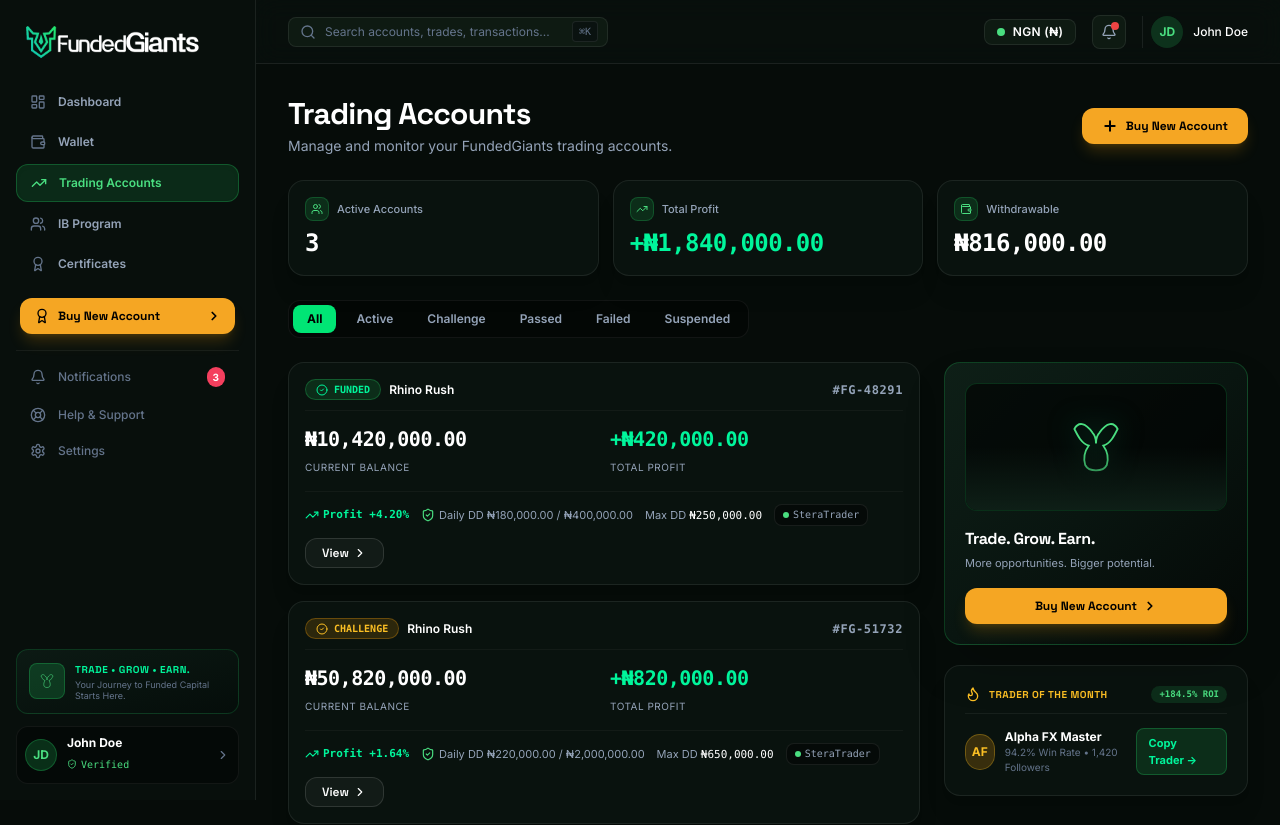
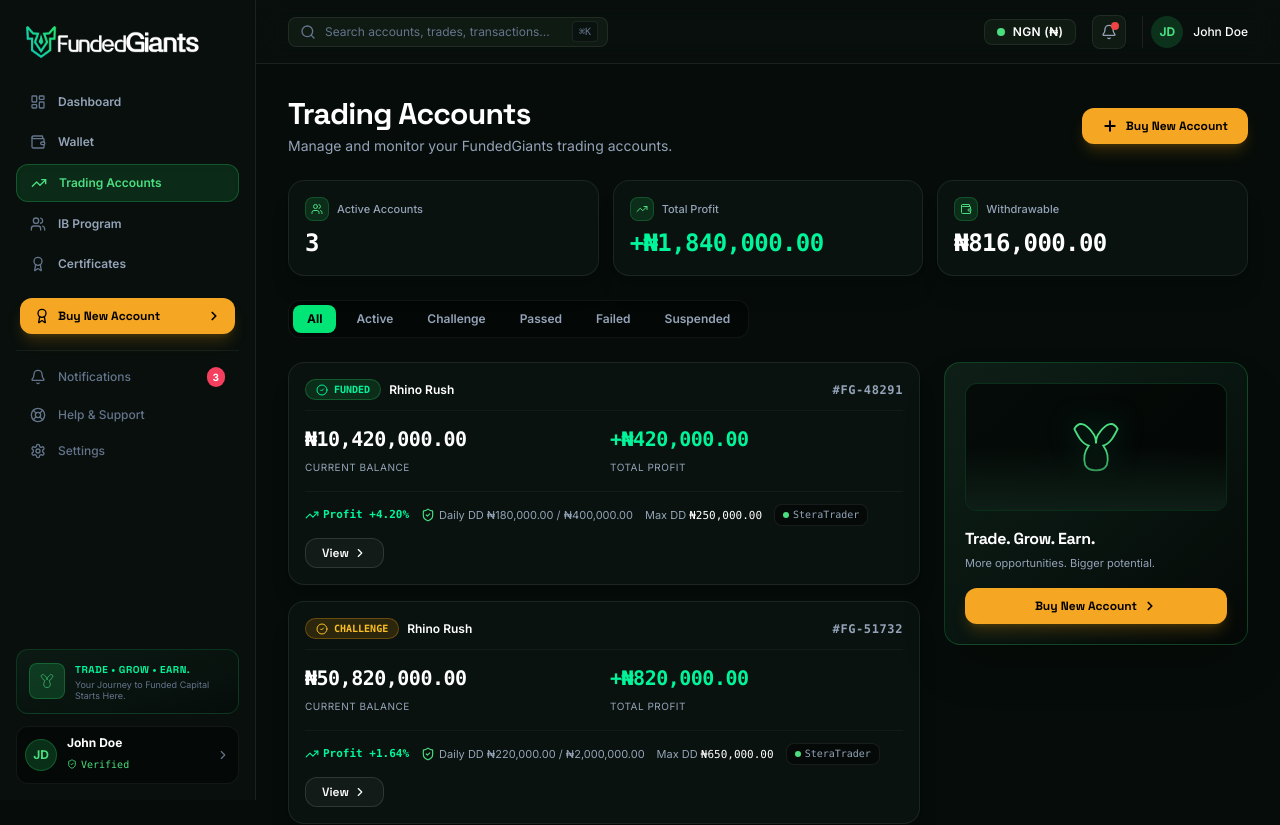
Before and after one commit to fundedgiantsng/den, a Next.js app in the folder apps/trader-web/: page /dashboard/trading-accounts in a window 1280 px wide. Shown: the top 825 px of the page. Built offline with nearby package versions, Linux system fonts and the light colour scheme.

Commit message:
refactor: remove Trader of the Month cards from main dashboard and trading accounts

```diff
--- a/apps/trader-web/src/app/dashboard/page.tsx
+++ b/apps/trader-web/src/app/dashboard/page.tsx
@@ -20,7 +20,6 @@ import {
   Copy,
   Check,
   Sparkles,
-  Flame,
   ArrowRight,
 } from 'lucide-react';
 import { formatNaira } from '@/lib/format';
@@ -472,39 +471,6 @@ export default function DashboardOverviewPage() {
               <span>{copiedLink ? 'Link Copied to Clipboard!' : 'Get Your Referral Link →'}</span>
             </button>
           </div>
-
-          {/* 3. Best Trader of the Month Ad (Copy Investments) */}
-          <div className="rounded-2xl bg-[#09120e] border border-white/[0.08] p-4 sm:p-5 space-y-3.5 shadow-xl">
-            <div className="flex items-center justify-between border-b border-white/[0.06] pb-2.5">
-              <div className="flex items-center gap-2">
-                <Flame className="w-4 h-4 text-amber-400" />
-                <span className="text-[10px] font-heading font-bold uppercase tracking-wider text-amber-400">
-                  Trader of the Month
-                </span>
-              </div>
-              <span className="text-[9px] px-2 py-0.5 rounded-full bg-emerald-500/15 text-emerald-400 font-mono font-bold">
-                +184.5% ROI
-              </span>
-            </div>
-
-            <div className="flex items-center justify-between">
-              <div className="flex items-center gap-2.5">
-                <div className="w-9 h-9 rounded-full bg-amber-500/20 border border-amber-400/30 text-amber-400 font-bold flex items-center justify-center text-xs">
-                  AF
-                </div>
-                <div>
-                  <h5 className="text-xs font-bold text-white">Alpha FX Master</h5>
-                  <p className="text-[10px] text-fgText-muted">94.2% Win Rate • 1,420 Followers</p>
-                </div>
-              </div>
-              <Link
-                href="/dashboard/copytrading"
-                className="px-3 py-1.5 rounded-lg bg-emerald-500/15 border border-emerald-500/30 text-[#00f59b] hover:bg-emerald-500/25 transition text-[11px] font-bold"
-              >
-                Copy Trader →
-              </Link>
-            </div>
-          </div>
         </div>
       </div>
     </div>
--- a/apps/trader-web/src/app/dashboard/trading-accounts/page.tsx
+++ b/apps/trader-web/src/app/dashboard/trading-accounts/page.tsx
@@ -17,7 +17,6 @@ import {
   Users,
   Wallet,
   Coins,
-  Flame,
   Check,
 } from 'lucide-react';
 import { formatNaira } from '@/lib/format';
@@ -337,39 +336,6 @@ export default function TradingAccountsPage() {
               <ChevronRight className="w-3.5 h-3.5 stroke-[3]" />
             </Link>
           </div>
-
-          {/* 2. Trader of the Month Spotlight */}
-          <div className="rounded-2xl bg-[#09120e] border border-white/[0.08] p-5 space-y-3.5 shadow-xl">
-            <div className="flex items-center justify-between border-b border-white/[0.06] pb-2.5">
-              <div className="flex items-center gap-2">
-                <Flame className="w-4 h-4 text-amber-400" />
-                <span className="text-[10px] font-heading font-bold uppercase tracking-wider text-amber-400">
-                  Trader of the Month
-                </span>
-              </div>
-              <span className="text-[9px] px-2 py-0.5 rounded-full bg-emerald-500/15 text-emerald-400 font-mono font-bold">
-                +184.5% ROI
-              </span>
-            </div>
-
-            <div className="flex items-center justify-between">
-              <div className="flex items-center gap-2.5">
-                <div className="w-9 h-9 rounded-full bg-amber-500/20 border border-amber-400/30 text-amber-400 font-bold flex items-center justify-center text-xs">
-                  AF
-                </div>
-                <div>
-                  <h5 className="text-xs font-bold text-white">Alpha FX Master</h5>
-                  <p className="text-[10px] text-fgText-muted">94.2% Win Rate • 1,420 Followers</p>
-                </div>
-              </div>
-              <Link
-                href="/dashboard/copytrading"
-                className="px-3 py-1.5 rounded-lg bg-emerald-500/15 border border-emerald-500/30 text-[#00f59b] hover:bg-emerald-500/25 transition text-[11px] font-bold"
-              >
-                Copy Trader →
-              </Link>
-            </div>
-          </div>
         </div>
       </div>
     </div>
```
